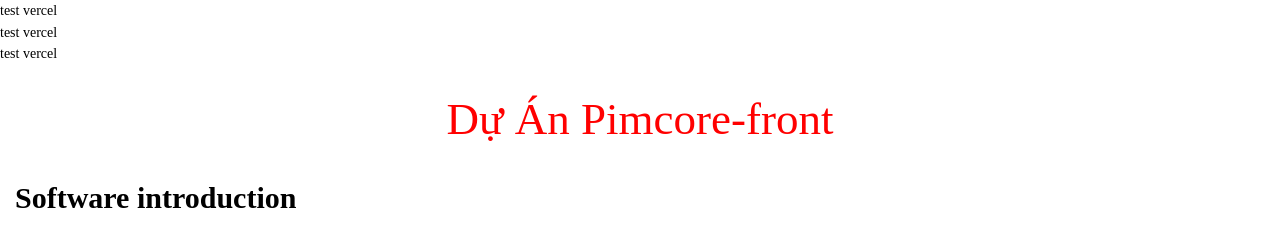
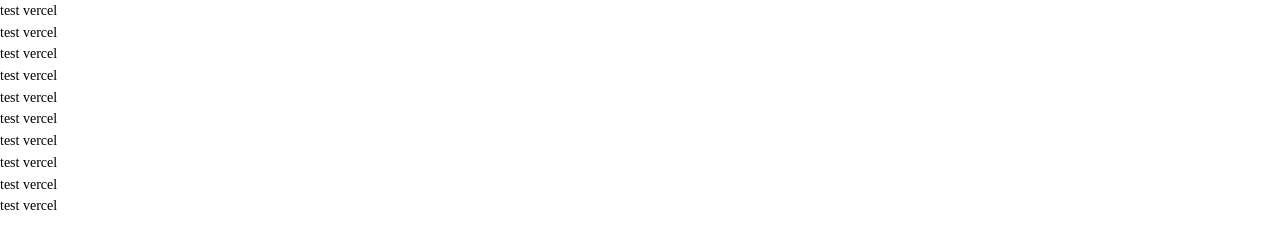
Before and after one commit to TuanKhanh1910/Pimcore-front-document, a plain HTML site: page index.html in a window 1280 px wide. Shown: the top 226 px of the page. Drawn offline with nearby package versions, Linux system fonts and the light colour scheme; a web font is replaced by a local one.

Commit message:
test vercel

```diff
--- a/index.html
+++ b/index.html
@@ -16,6 +16,13 @@
     <title>Pimcore-front Document</title>
   </head>
   <body>
+    <h1>test vercel</h1>
+    <h1>test vercel</h1>
+    <h1>test vercel</h1>
+    <h1>test vercel</h1>
+    <h1>test vercel</h1>
+    <h1>test vercel</h1>
+    <h1>test vercel</h1>
     <h1>test vercel</h1>
     <h1>test vercel</h1>
     <h1>test vercel</h1>
```
